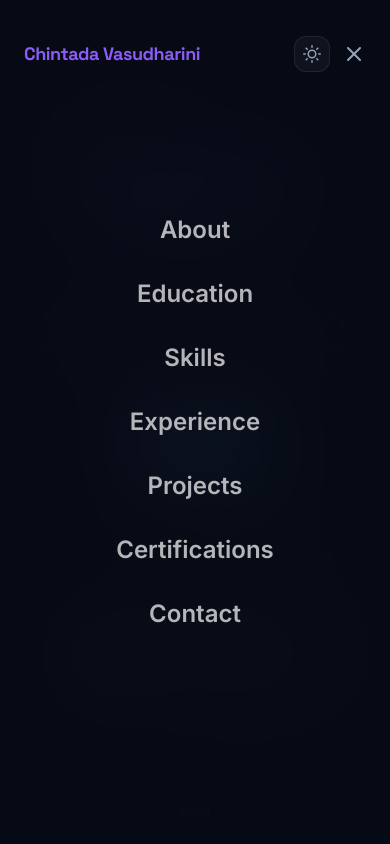
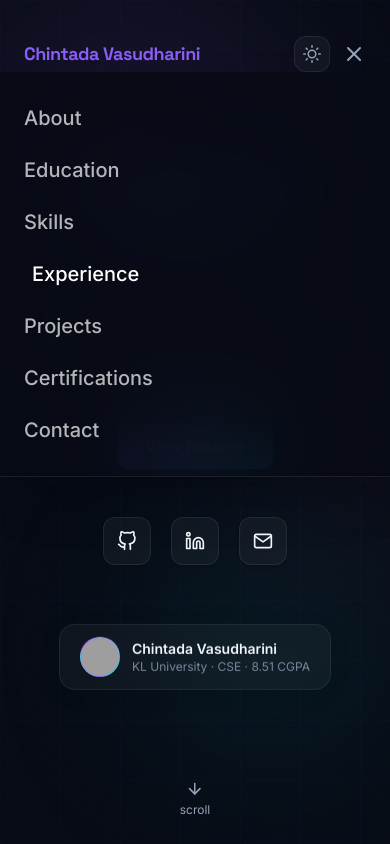
Before and after one commit to chintadavasudharini/portfolio, a React (Vite) app: page / in a window 390 px wide. Both pictures are taken after a click on the button 354 px from the left and 54 px from the top of the page. Shown: the top 844 px of the page. Built offline with nearby package versions, Linux system fonts and the light colour scheme; grey boxes are pictures that could not be loaded.

Commit message:
Updated mobile navbar to a dropdown menu

```diff
--- a/src/components/Navbar.jsx
+++ b/src/components/Navbar.jsx
@@ -112,16 +112,16 @@ export default function Navbar({ onOpenResume, isDark, onToggleTheme }) {
         </div>
       </motion.nav>
 
-      {/* Mobile drawer */}
+      {/* Mobile dropdown */}
       <AnimatePresence>
         {menuOpen && (
           <motion.div
             key="mobile-menu"
-            initial={{ opacity: 0, x: '100%' }}
-            animate={{ opacity: 1, x: 0 }}
-            exit={{ opacity: 0, x: '100%' }}
-            transition={{ type: 'spring', damping: 30, stiffness: 300 }}
-            className="fixed inset-0 z-40 bg-[var(--bg-nav)] backdrop-blur-2xl flex flex-col items-center justify-center gap-8"
+            initial={{ opacity: 0, y: -20 }}
+            animate={{ opacity: 1, y: 0 }}
+            exit={{ opacity: 0, y: -20 }}
+            transition={{ duration: 0.3, ease: 'easeOut' }}
+            className="fixed top-[72px] left-0 right-0 z-40 bg-[var(--bg-nav)] backdrop-blur-2xl border-b border-[var(--border-glass)] shadow-2xl py-8 px-6 flex flex-col gap-6 md:hidden overflow-y-auto max-h-[calc(100vh-80px)]"
             role="dialog"
             aria-label="Mobile menu"
           >
@@ -130,10 +130,12 @@ export default function Navbar({ onOpenResume, isDark, onToggleTheme }) {
                 key={item.href}
                 href={item.href}
                 onClick={e => handleNav(e, item.href)}
-                className="text-2xl font-semibold text-[var(--nav-text)] hover:text-[var(--nav-text-active)] transition-colors"
-                initial={{ opacity: 0, y: 20 }}
-                animate={{ opacity: 1, y: 0 }}
-                transition={{ delay: i * 0.06 }}
+                className={`text-xl font-medium transition-all ${
+                  active === item.href ? 'text-[var(--nav-text-active)] pl-2' : 'text-[var(--nav-text)]'
+                }`}
+                initial={{ opacity: 0, x: -10 }}
+                animate={{ opacity: 1, x: 0 }}
+                transition={{ delay: i * 0.05 }}
               >
                 {item.label}
               </motion.a>
```
